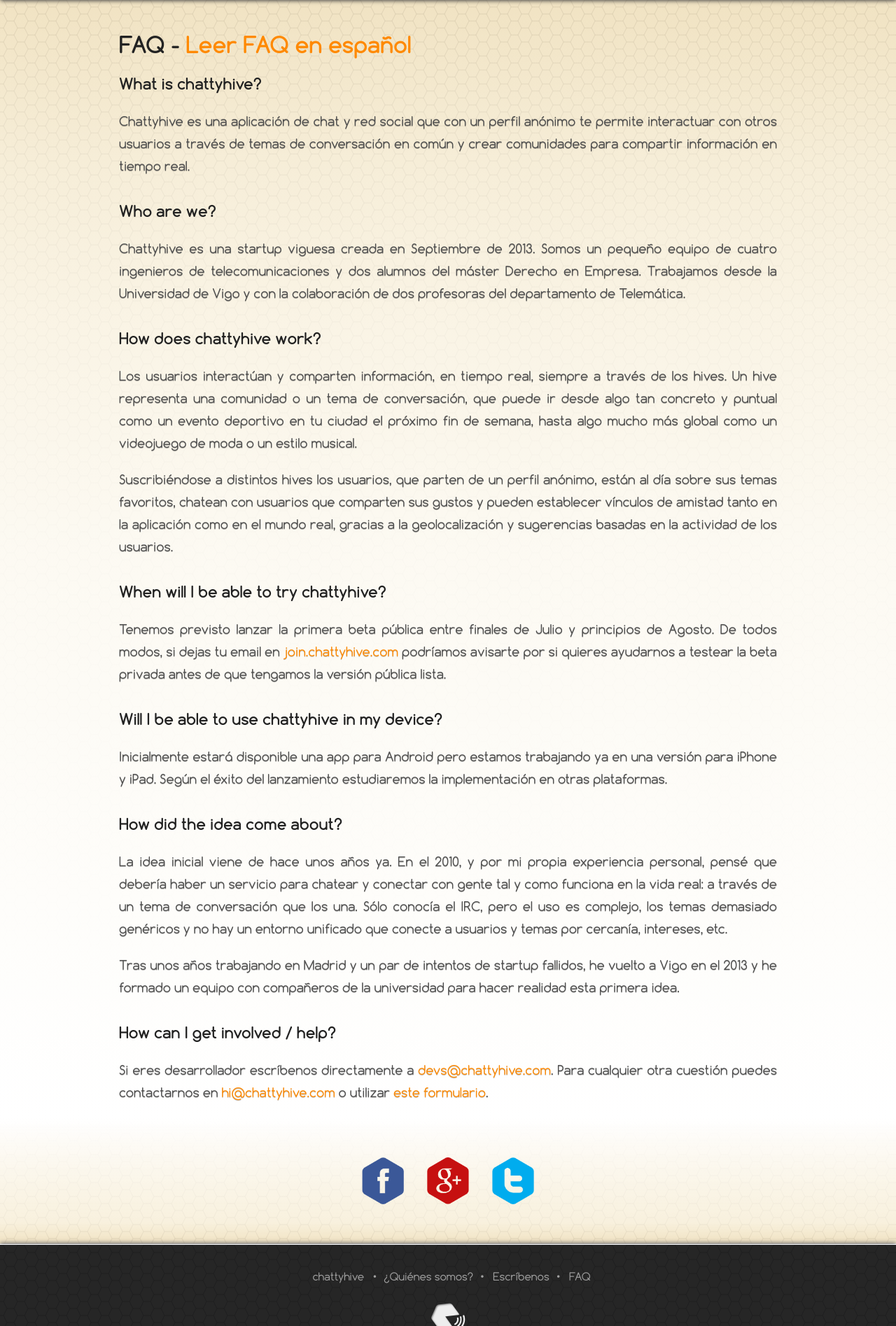
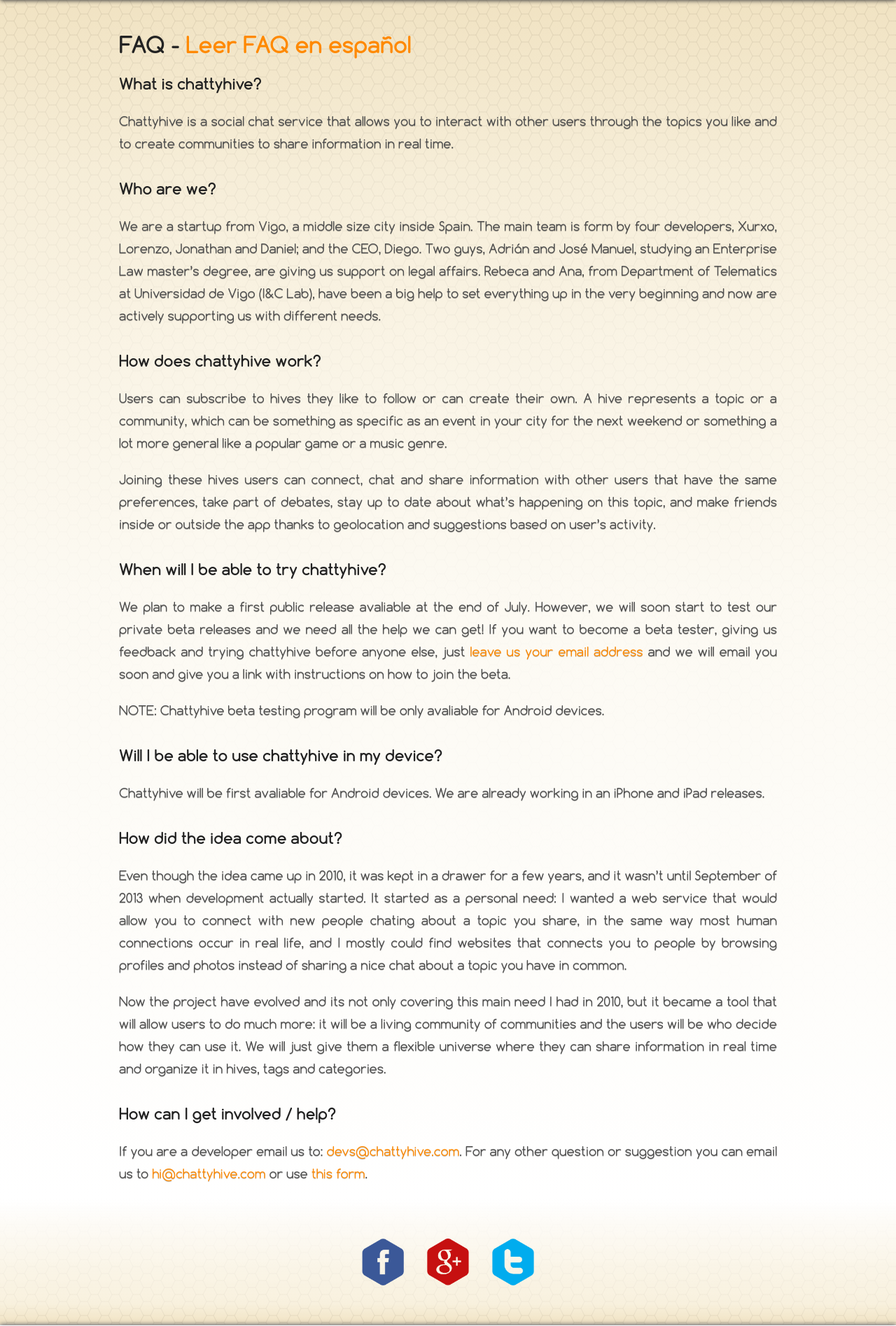
Before and after one commit to bharathi26/chattyhive-launch, a Django app: page /faq_english in a window 1280 px wide. Shown: the part 90-1985 px from the top of the page at 70% size. Run offline with Django 3.2, Linux system fonts and the light colour scheme; parts of the project's set-up code (start-up, migrations or seed data) failed here and were passed over; some libraries are stand-ins or nearby versions.

Commit message:
beta launch ready

```diff
--- a/launcher/static/js/join.js
+++ b/launcher/static/js/join.js
@@ -24,7 +24,7 @@
                 headers: {"X-CSRFToken":csrftoken},
                 data: {timestamp:timestamp, email:email},
                 success: function(){
-                        alert("Gracias! Hemos recibido tu email!")
+                        alert("Gracias! Hemos recibido tu email! Pronto te enviaremos instrucciones para descargar la app y ser beta tester.")
                     },
                 failure: function(errMsg) {
                         alert("Uuups! Algo ha ido mal :S Env&iacute;anos el email otra vez!")
--- a/launcher/views.py
+++ b/launcher/views.py
@@ -20,8 +20,8 @@
         # timestamp = request.POST.get("timestamp")
         # El from@example.com se sustituira por el email que el usuario introduce en el formulario!
         #  y tb se mete despues de "su email es:"
-        send_mail('Nueva suscrpcion a chattyhive launch!',
-                  'Un nuevo usuario se ha suscrito al lanzamiento, su email es: ' + email,
+        send_mail('Nueva suscrpcion a chattyhive beta testing!',
+                  'Un nuevo usuario quiere ser beta tester, su email es: ' + email,
                   email, ['chattyhive@gmail.com'], fail_silently=False)
     return render(request, "index.html")
 
--- a/templates/faq.html
+++ b/templates/faq.html
@@ -95,7 +95,7 @@
     <div class="w-container">
       <div class="w-row slogan_y_boton">
         <div class="w-col faq_questions">
-		  <p class="parrafo_quienes-somos">Tenemos previsto lanzar la primera beta pública entre finales de Julio y principios de Agosto. De todos modos, si dejas tu email en <a href="/#subscribe-section">join.chattyhive.com</a> podríamos avisarte por si quieres ayudarnos a testear la beta privada antes de que tengamos la versión pública lista.</p>
+		  <p class="parrafo_quienes-somos">Tenemos previsto lanzar la primera beta pública entre finales de Julio y principios de Agosto. De todos modos, si quieres probarla antes que nadie, déjanos tu email en <a href="/#subscribe-section">este formulario</a> y te avisaremos para que nos ayudes a testear la beta privada antes de que tengamos la versión pública lista.</p>
         </div>
       </div>
     </div>
--- a/templates/faq_english.html
+++ b/templates/faq_english.html
@@ -60,7 +60,7 @@
     <div class="w-container">
       <div class="w-row slogan_y_boton">
         <div class="w-col faq_questions">
-		  <p class="parrafo_quienes-somos">Chattyhive es una aplicación de chat y red social que con un perfil anónimo te permite interactuar con otros usuarios a través de temas de conversación en común y crear comunidades para compartir información en tiempo real.</p>
+		  <p class="parrafo_quienes-somos">Chattyhive is a social chat service that allows you to interact with other users through the topics you like and to create communities to share information in real time.</p>
         </div>
       </div>
     </div>
@@ -71,7 +71,7 @@
     <div class="w-container">
       <div class="w-row slogan_y_boton">
         <div class="w-col faq_questions">
-		  <p class="parrafo_quienes-somos">Chattyhive es una startup viguesa creada en Septiembre de 2013. Somos un pequeño equipo de cuatro ingenieros de telecomunicaciones y dos alumnos del máster Derecho en Empresa. Trabajamos desde la Universidad de Vigo y con la colaboración de dos profesoras del departamento de Telemática.</p>
+		  <p class="parrafo_quienes-somos">We are a startup from Vigo, a middle size city inside Spain. The main team is form by four developers, Xurxo, Lorenzo, Jonathan and Daniel; and the CEO, Diego. Two guys, Adrián and José Manuel, studying an Enterprise Law master’s degree, are giving us support on legal affairs. Rebeca and Ana, from Department of Telematics at Universidad de Vigo (I&C Lab), have been a big help to set everything up in the very beginning and now are actively supporting us with different needs.</p>
         </div>
       </div>
     </div>
@@ -82,8 +82,8 @@
     <div class="w-container">
       <div class="w-row slogan_y_boton">
         <div class="w-col faq_questions">
-		  <p class="parrafo_quienes-somos">Los usuarios interactúan y comparten información, en tiempo real, siempre a través de los hives. Un hive representa una comunidad o un tema de conversación, que puede ir desde algo tan concreto y puntual como un evento deportivo en tu ciudad el próximo fin de semana, hasta algo mucho más global como un videojuego de moda o un estilo musical.</p>
-          <p class="parrafo_quienes-somos">Suscribiéndose a distintos hives los usuarios, que parten de un perfil anónimo, están al día sobre sus temas favoritos, chatean con usuarios que comparten sus gustos y pueden establecer vínculos de amistad tanto en la aplicación como en el mundo real, gracias a la geolocalización y sugerencias basadas en la actividad de los usuarios.</p>
+		  <p class="parrafo_quienes-somos">Users can subscribe to hives they like to follow or can create their own. A hive represents a topic or a community, which can be something as specific as an event in your city for the next weekend or something a lot more general like a popular game or a music genre.</p>
+          <p class="parrafo_quienes-somos">Joining these hives users can connect, chat and share information with other users that have the same preferences, take part of debates, stay up to date about what’s happening on this topic, and make friends inside or outside the app thanks to geolocation and suggestions based on user’s activity.</p>
 
         </div>
       </div>
@@ -95,7 +95,8 @@
     <div class="w-container">
       <div class="w-row slogan_y_boton">
         <div class="w-col faq_questions">
-		  <p class="parrafo_quienes-somos">Tenemos previsto lanzar la primera beta pública entre finales de Julio y principios de Agosto. De todos modos, si dejas tu email en <a href="/#subscribe-section">join.chattyhive.com</a> podríamos avisarte por si quieres ayudarnos a testear la beta privada antes de que tengamos la versión pública lista.</p>
+		  <p class="parrafo_quienes-somos">We plan to make a first public release avaliable at the end of July. However, we will soon start to test our private beta releases and we need all the help we can get! If you want to become a beta tester, giving us feedback and trying chattyhive before anyone else, just <a href="/#subscribe-section">leave us your email address</a> and we will email you soon and give you a link with instructions on how to join the beta.</p>
+          <p class="parrafo_quienes-somos">NOTE: Chattyhive beta testing program will be only avaliable for Android devices.</p>
         </div>
       </div>
     </div>
@@ -106,7 +107,7 @@
     <div class="w-container">
       <div class="w-row slogan_y_boton">
         <div class="w-col faq_questions">
-		  <p class="parrafo_quienes-somos">Inicialmente estará disponible una app para Android pero estamos trabajando ya en una versión para iPhone y iPad. Según el éxito del lanzamiento estudiaremos la implementación en otras plataformas. </p>
+		  <p class="parrafo_quienes-somos">Chattyhive will be first avaliable for Android devices. We are already working in an iPhone and iPad releases. </p>
         </div>
       </div>
     </div>
@@ -117,8 +118,8 @@
     <div class="w-container">
       <div class="w-row slogan_y_boton">
         <div class="w-col faq_questions">
-		  <p class="parrafo_quienes-somos">La idea inicial viene de hace unos años ya. En el 2010, y por mi propia experiencia personal, pensé que debería haber un servicio para chatear y conectar con gente tal y como funciona en la vida real: a través de un tema de conversación que los una. Sólo conocía el IRC, pero el uso es complejo, los temas demasiado genéricos y no hay un entorno unificado que conecte a usuarios y temas por cercanía, intereses, etc.</p>
-          <p class="parrafo_quienes-somos">Tras unos años trabajando en Madrid y un par de intentos de startup fallidos, he vuelto a Vigo en el 2013 y he formado un equipo con compañeros de la universidad para hacer realidad esta primera idea. </p>
+		  <p class="parrafo_quienes-somos">Even though the idea came up in 2010, it was kept in a drawer for a few years, and it wasn’t until September of 2013 when development actually started. It started as a personal need: I wanted a web service that would allow you to connect with new people chating about a topic you share, in the same way most human connections occur in real life, and I mostly could find websites that connects you to people by browsing profiles and photos instead of sharing a nice chat about a topic you have in common.</p>
+          <p class="parrafo_quienes-somos">Now the project have evolved and its not only covering this main need I had in 2010, but it became a tool that will allow users to do much more: it will be a living community of communities and the users will be who decide how they can use it. We will just give them a flexible universe where they can share information in real time and organize it in hives, tags and categories.</p>
         </div>
       </div>
     </div>
@@ -130,7 +131,7 @@
     <div class="w-container">
       <div class="w-row slogan_y_boton">
         <div class="w-col faq_questions">
-		  <p class="parrafo_quienes-somos">Si eres desarrollador escríbenos directamente a <a href="mailto:devs@chattyhive.com">devs@chattyhive.com</a>. Para cualquier otra cuestión puedes contactarnos en <a href="mailto:hi@chattyhive.com">hi@chattyhive.com</a> o utilizar <a href="about#escribenos">este formulario</a>.</p>
+		  <p class="parrafo_quienes-somos">If you are a developer email us to: <a href="mailto:devs@chattyhive.com">devs@chattyhive.com</a>. For any other question or suggestion you can email us to <a href="mailto:hi@chattyhive.com">hi@chattyhive.com</a> or use <a href="about#escribenos">this form</a>.</p>
         </div>
       </div>
     </div>
--- a/templates/index.html
+++ b/templates/index.html
@@ -76,7 +76,7 @@
         </div>
         <div class="w-col w-col-6 call-to-action">
           <h1 class="hero-header">No vas a poder dejar de chatear</h1>
-          <p class="slogan_parrafo">&Uacute;nete a nuestros hives: la mejor forma de conectar con los temas y personas que m&aacute;s te interesan.</p><a class="button" href="#subscribe-section">Join chattyhive!</a>
+          <p class="slogan_parrafo">&Uacute;nete a nuestros hives: la mejor forma de conectar con los temas y personas que m&aacute;s te interesan.</p><a class="button" href="#subscribe-section">Acceso beta privada</a>
         </div>
       </div>
     </div>
@@ -95,14 +95,14 @@
         </div>
         <div class="w-col w-col-6 columna_subscribe">
           <h2 class="head_subscribe">Prueba chattyhive beta</h2>
-          <p class="parrafo_join">&iexcl;Ya falta muy poco! Te avisaremos &uacute;nicamente del lanzamiento de la app. <a style="color:#ff8900;text-decoration:none" href="faq">M&aacute;s info aqu&iacute;</a></p>
+          <p class="parrafo_join">&iexcl;Gracias por ser beta tester! Te avisaremos muy pronto para que pruebes la beta privada!
           <div class="w-form formulario" id="formulario">
             <form class="w-clearfix formulario_subscribe" name="email-form" data-name="Email Form">{% csrf_token %}
               <input class="w-input email_input" type="email" placeholder="Escribe tu email" id="email" name="email" data-name="Email" required="required"/>
               <input class="w-button email_submit_button" type="submit" id="btn_send" value="Join" data-wait="Un momento!..."/>
             </form>
             <div class="w-form-done">
-              <p style="font-size:23px;margin-bottom:2px">Gracias! Hemos recibido tu email!</p>
+              <p style="font-size:23px;margin-bottom:2px">Gracias! Hemos recibido tu email! Pronto te enviaremos instrucciones para descargar la app y ser beta tester.</p>
             </div>
             <div class="w-form-fail">
               <p style="font-size:23px;margin-bottom:2px">Uuups! Algo ha ido mal :S Env&iacute;anos el email otra vez!</p>
--- a/templates/robots.txt
+++ b/templates/robots.txt
@@ -1,2 +1,2 @@
 User-agent: *
-Disallow:
+Disallow: /
```
Also changed, not shown: 9 other files.
